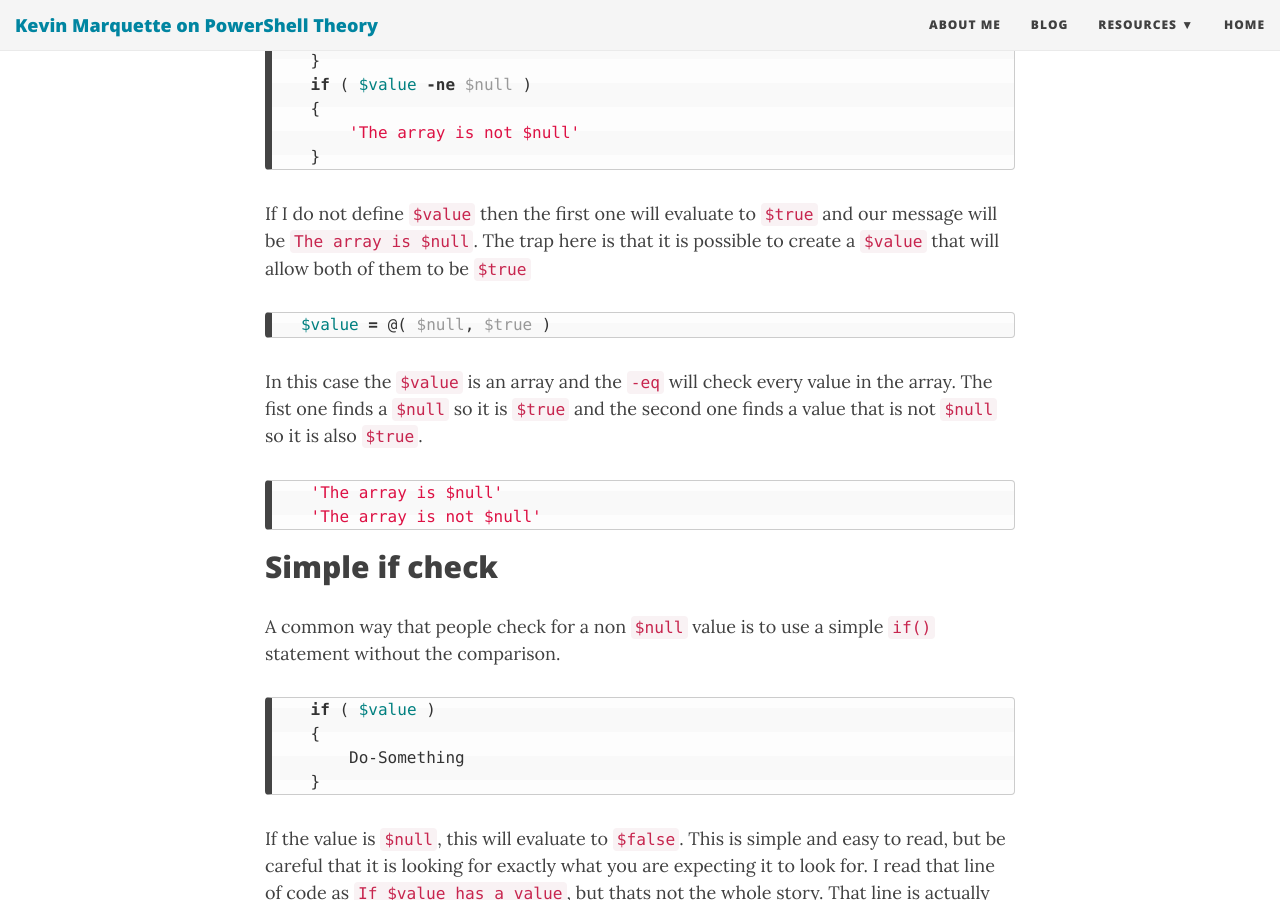
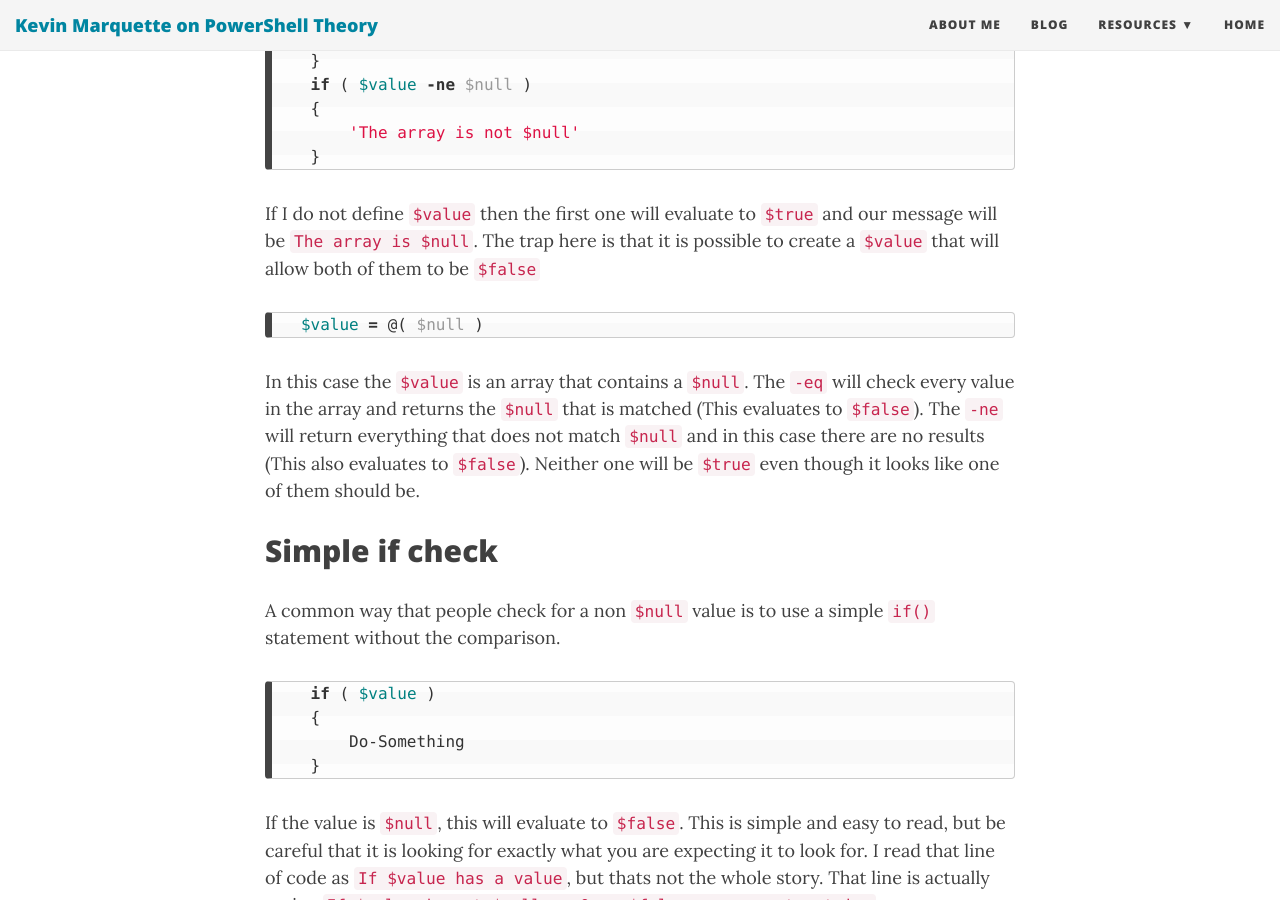
Before and after one commit to KevinMarquette/kevinmarquette.github.io, a Jekyll site: the page built from _posts/2018-12-23-Powershell-null-everything-you-wanted-to-know.md, in a window 1280 px wide and 900 px high, scrolled down 4827 px. Built offline with Jekyll 4.4.1, drawn with Linux system fonts in a browser that asks for light colours; nearby versions of some CDN libraries.

Commit message:
fix example

````diff
--- a/_posts/2018-12-23-Powershell-null-everything-you-wanted-to-know.md
+++ b/_posts/2018-12-23-Powershell-null-everything-you-wanted-to-know.md
@@ -153,19 +153,13 @@ Look at this next example and try to predict what the results will be:
     }
 ```
 
-If I do not define `$value` then the first one will evaluate to `$true` and our message will be `The array is $null`. The trap here is that it is possible to create a `$value` that will allow both of them to be `$true`
+If I do not define `$value` then the first one will evaluate to `$true` and our message will be `The array is $null`. The trap here is that it is possible to create a `$value` that will allow both of them to be `$false`
 
 ``` posh
-   $value = @( $null, $true )
+   $value = @( $null )
 ```
 
-In this case the `$value` is an array and the `-eq` will check every value in the array. The fist one finds a `$null` so it is `$true` and the second one finds a value that is not `$null` so it is also `$true`.
-
-``` posh
-    'The array is $null'
-    'The array is not $null'
-```
-
+In this case the `$value` is an array that contains a `$null`. The `-eq` will check every value in the array and returns the `$null` that is matched (This evaluates to `$false`). The `-ne` will return everything that does not match `$null` and in this case there are no results (This also evaluates to `$false`). Neither one will be `$true` even though it looks like one of them should be.
 
 ## Simple if check
 
````
